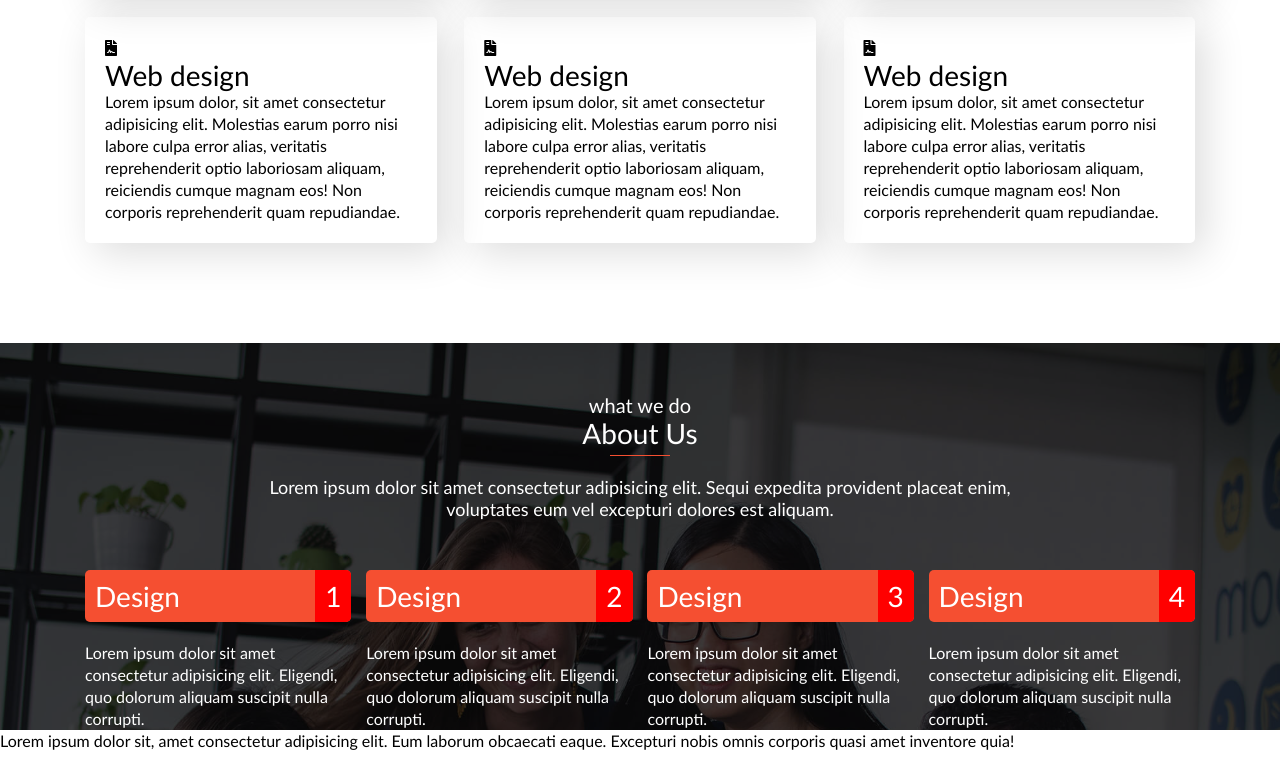
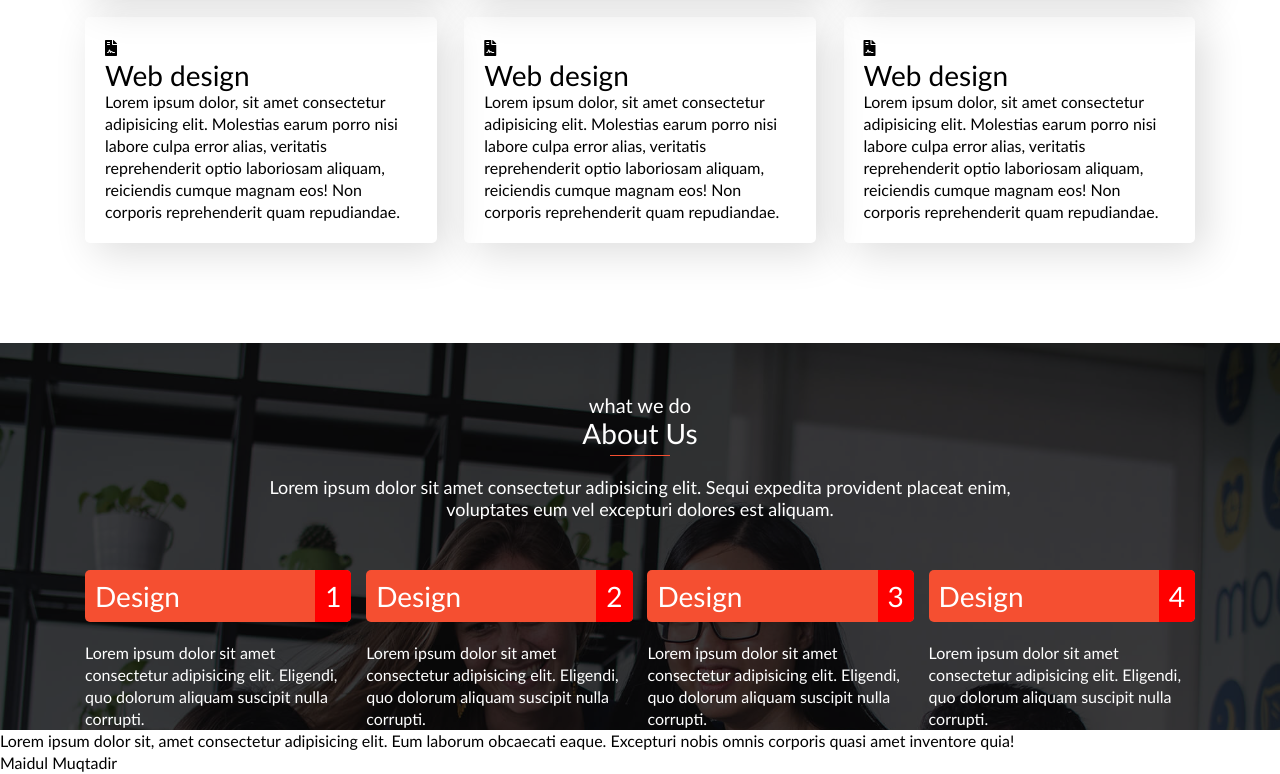
Before and after one commit to MMaidul/first-projects, a plain HTML site: page index.html in a window 1280 px wide. Shown: the part 3518-4292 px from the top of the page. Before the commit the page ends 4270 px from the top, so only its background shows below. Drawn offline with Linux system fonts and the light colour scheme.

Commit message:
Update index.html

```diff
--- a/index.html
+++ b/index.html
@@ -207,6 +207,7 @@
     <!-- process-section end here -->
     <!-- footer-section start here -->
     <p>Lorem ipsum dolor sit, amet consectetur adipisicing elit. Eum laborum obcaecati eaque. Excepturi nobis omnis corporis quasi amet inventore quia!</p>
+    <p>Maidul Muqtadir</p>
     <!-- footer-section end here -->
 </body>
 </html>
```
